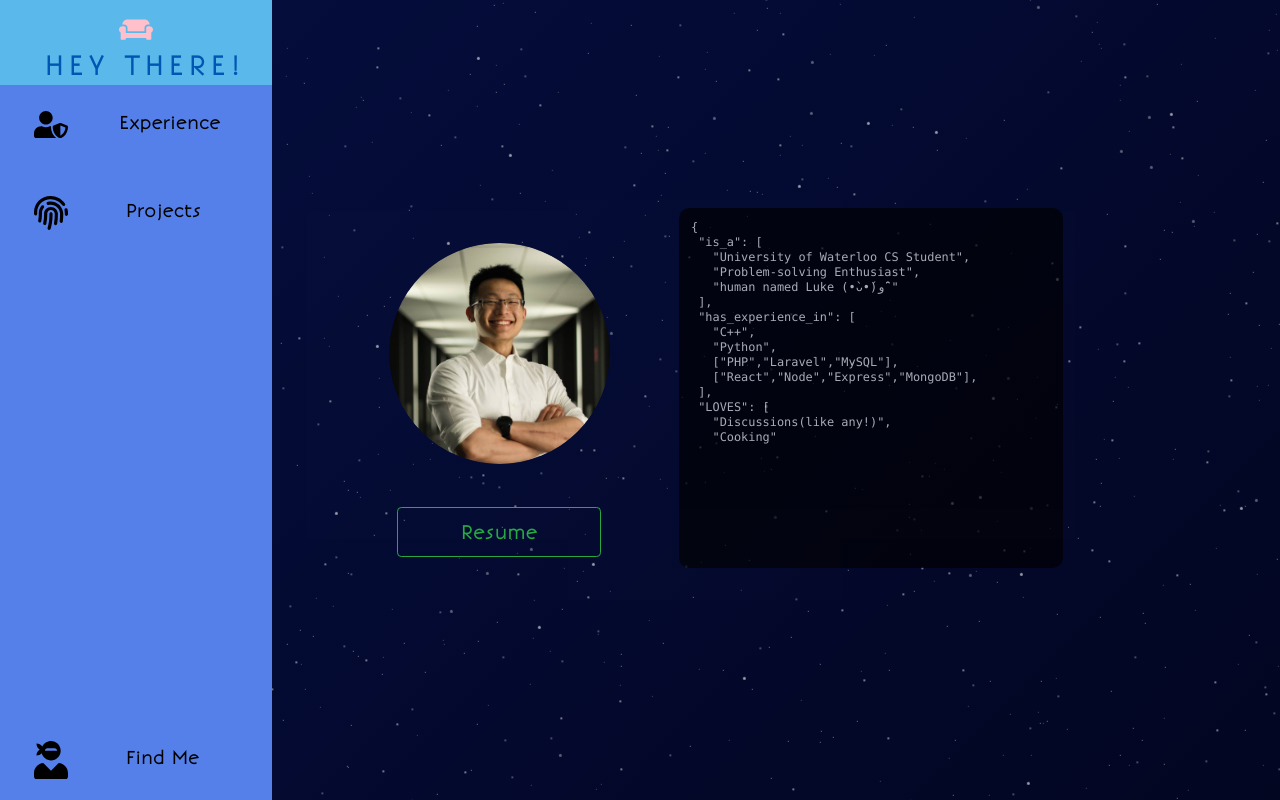
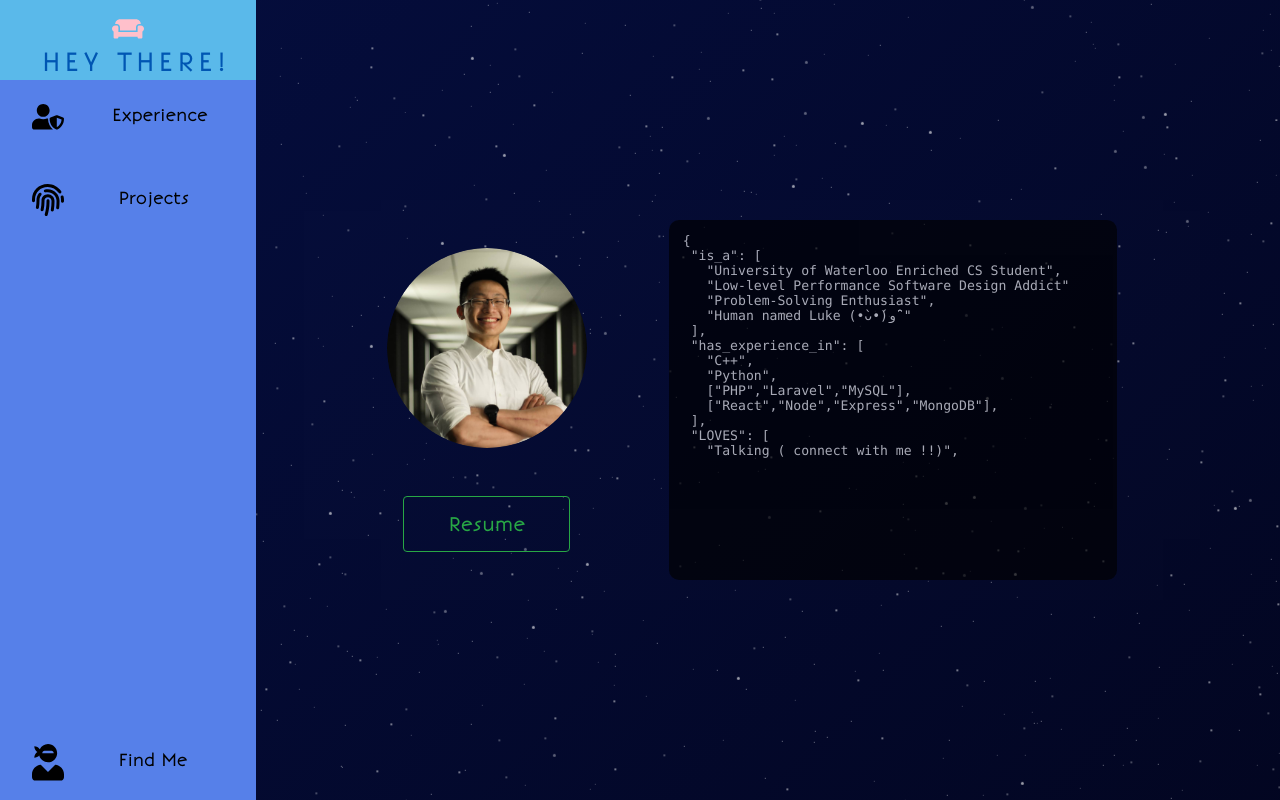
Before and after one commit to tao-luke/mySite, a React (Create React App) app: page / in a window 1280 px wide. Built offline with nearby package versions, Linux system fonts and the light colour scheme.

Commit message:
correct edge case behavior on first page

```diff
--- a/src/App.scss
+++ b/src/App.scss
@@ -7,6 +7,7 @@ $iconHover: #8860d0;
 html {
   overflow: hidden;
   height: 100%;
+  font-size: 100%;
 }
 
 .App-logo {
@@ -16,11 +17,7 @@ html {
 body {
   overflow: auto;
   height: 100%;
-}
-
-//standard font size
-:root {
-  font-size: 17px;
+  font-size: 0.625em/1em;
 }
 
 //scroll bar creation
--- a/src/comp/page1/EyeCatcher.jsx
+++ b/src/comp/page1/EyeCatcher.jsx
@@ -2,7 +2,7 @@ import React, { Component } from 'react';
 import '../../scss/eyeCatcher.scss';
 import avatar from '../../resources/image/profile.png';
 import { Link } from 'react-router-dom';
-import Luke from '../../resources/file/LukeResume.pdf';
+import Luke from '../../resources/file/Luke.pdf';
 import Terminal from './TerminalEmu';
 class EyeCatcher extends Component {
 	state = {};
--- a/src/comp/page1/TerminalEmu.jsx
+++ b/src/comp/page1/TerminalEmu.jsx
@@ -27,9 +27,10 @@ class Terminal extends Component {
 		const fileArr = [
 			'{',
 			' "is_a": [',
-			'   "University of Waterloo CS Student",',
-			'   "Problem-solving Enthusiast",',
-			'   "human named Luke (•̀ᴗ•́)و ̑̑"',
+			'   "University of Waterloo Enriched CS Student",',
+			'   "Low-level Performance Software Design Addict"',
+			'   "Problem-Solving Enthusiast",',
+			'   "Human named Luke (•̀ᴗ•́)و ̑̑"',
 			' ],',
 			' "has_experience_in": [',
 			'   "C++",',
@@ -38,10 +39,10 @@ class Terminal extends Component {
 			'   ["React","Node","Express","MongoDB"],',
 			' ],',
 			' "LOVES": [',
-			'   "Discussions(like any!)",',
-			'   "Cooking"',
-			'   "Climbing",',
-			'   "Making the Most Random Projects"',
+			'   "Talking ( connect with me !!)",',
+			'   "Cooking, With a Passion in Plating Colorful Veggies"',
+			'   "Rock Climbing. ( dynamic > static )",',
+			'   "Making Cool Projects ( check them out below! )"',
 			' ]',
 			'}'
 		]; //18lines
--- a/src/scss/eyeCatcher.scss
+++ b/src/scss/eyeCatcher.scss
@@ -127,11 +127,13 @@
 @media only screen and (min-width: 700px) {
     .blurred-box {
         // width: 650px;
-        width: 60%;
+        width: 70%;
         // height: 350px;
         height: 50%;
         top: calc(25%);
         left: calc(20% - 3rem);
+        justify-content: space-evenly;
+        align-items: center;
     }
     .blurred-box:after {
         // width: 700px;
@@ -147,34 +149,26 @@
         filter: blur(500px) contrast(300%);
     }
     .profile {
-        width: 50%;
+        max-width: 50%;
+        min-width: 15vw;
         height: 100%;
         justify-content: space-evenly;
         img {
-            width: 13rem; //! careful
-            height: 13rem; //! careful
+            width: calc(min(200px, 23vw)); //! careful
+            height: auto; //! careful
         }
         .link {
             button {
-                width: 12rem; //! careful
-                height: 50px; //! careful
+                width: 13vw; //! careful
+                height: 7vh; //! careful
             }
         }
     }
     .eyecatch {
-        top: 2%;
-        left: -1.5%;
-
         width: 50%;
         height: 90%;
         .pWrap {
-            font-size: 1.3vw;
+            font-size: calc(min(1.6vw, 15px));
         }
     }
 }
-
-@media only screen and (min-width: 1000px) {
-    .pWrap {
-        font-size: 0.8rem !important;
-    }
-}
```
Also changed, not shown: 2 other files (tests, documents, lock files or other folders).
